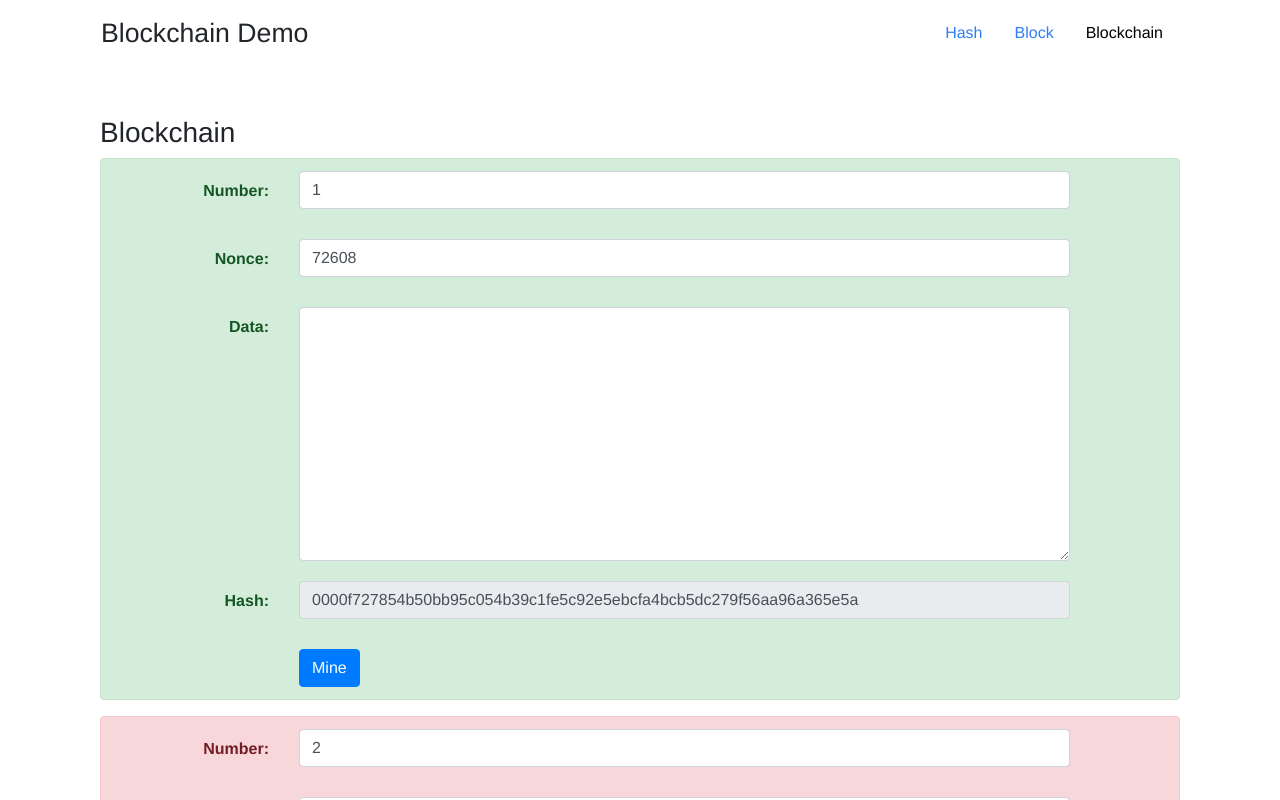
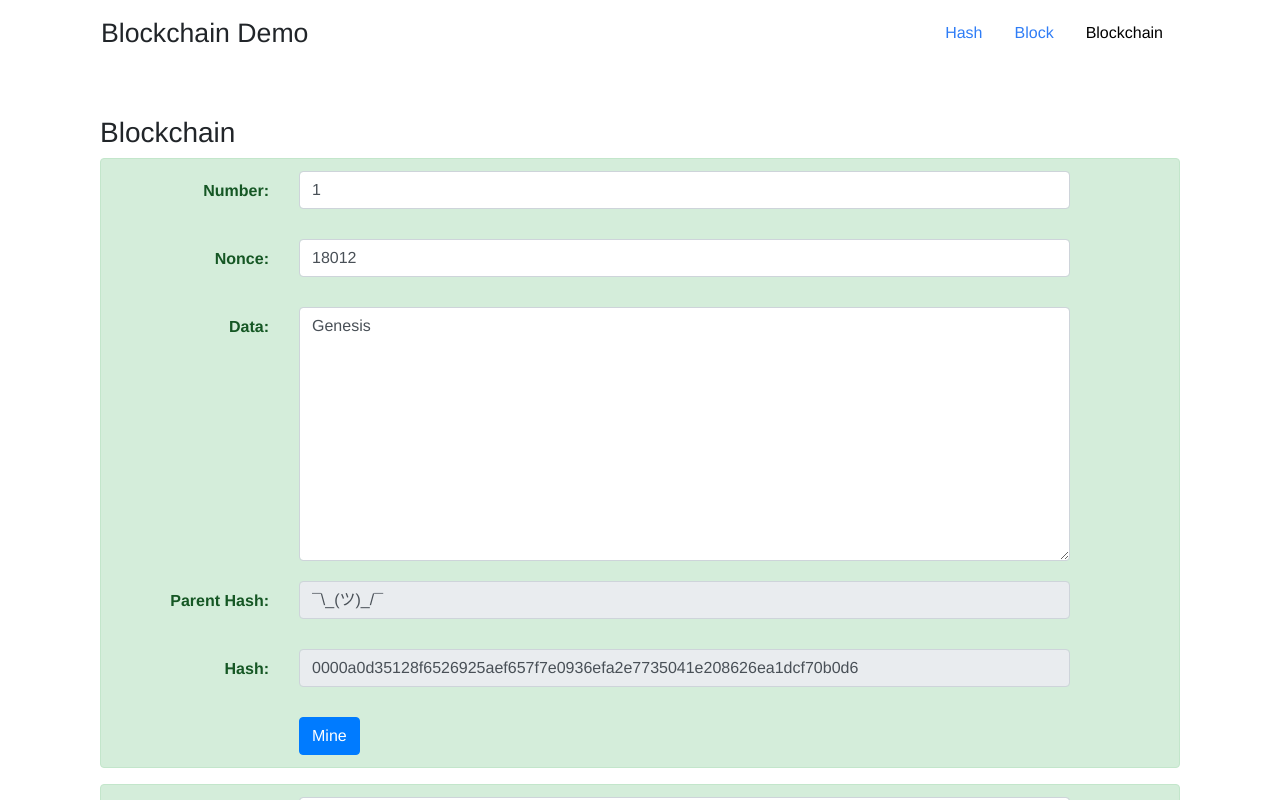
Before and after one commit to pachun/how-to-blockchain, a React (Create React App) app: page / in a window 1280 px wide. Shown: the top 800 px of the page. Built offline with nearby package versions, Linux system fonts and the light colour scheme.

Commit message:
WIP blockchain works with fixed number of blocks

```diff
--- a/src/BlockchainExample/Block.js
+++ b/src/BlockchainExample/Block.js
@@ -22,7 +22,7 @@ const style = {
 
 const update = updateFunction => event => updateFunction(event.target.value)
 
-const Block = ({ block, updateNumber, updateNonce, updateData, mine, mining, hash, backgroundColor }) =>
+const Block = ({ block, updateNumber, updateNonce, updateData, mine, mining, hash, parentHash, backgroundColor }) =>
   <Alert color={ backgroundColor(block) }>
     <Row>
       <Col xs='2' style={ style.label }>
@@ -55,6 +55,15 @@ const Block = ({ block, updateNumber, updateNonce, updateData, mine, mining, has
 
     <Row style={ style.notTopRow }>
       <Col xs='2' style={ style.label }>
+        <Label>Parent Hash: </Label>
+      </Col>
+      <Col xs='9'>
+        <Input disabled={ true } value={ block.parentHash() }/>
+      </Col>
+    </Row>
+
+    <Row style={ style.notTopRow }>
+      <Col xs='2' style={ style.label }>
         <Label>Hash: </Label>
       </Col>
       <Col xs='9'>
--- a/src/BlockchainExample/index.js
+++ b/src/BlockchainExample/index.js
@@ -10,19 +10,21 @@ class BlockchainExample extends React.Component {
     this.state = {
       blocks: [{
         number: '1',
-        nonce: '72608',
+        nonce: '18012',
+        data: 'Genesis',
+        mining: false,
+        parentHash: () => '¯\\_(ツ)_/¯',
+      },{
+        number: '2',
+        nonce: '27320',
         data: '',
         mining: false,
-      },{
-        number: '2',
-        nonce: '72608',
-        data: '',
-        mining: false,
+        parentHash: () => this.hash(this.state.blocks[0]),
       }],
     }
   }
 
-  blockAsString = block => `${block.number}${block.nonce}${block.data}`
+  blockAsString = block => `${block.number}${block.nonce}${block.data}${block.parentHash()}`
   sha256 = text => shajs('sha256').update(text).digest('hex')
   hash = block => this.sha256(this.blockAsString(block))
 
@@ -43,7 +45,10 @@ class BlockchainExample extends React.Component {
   valid = block => this.hash(block).substring(0, 4) === "0000"
   backgroundColor = block => this.valid(block) ? "success" : "danger"
 
-  blockToMine = block => { return { number: block.number, data: block.data, nonce: 0 } }
+  blockToMine = index => {
+    const block = this.state.blocks[index]
+    return { ...block, nonce: 0 }
+  }
 
   mine = index => () => this.setState(
     update(this.state, {blocks: {[index]: {$set: this.newBlock(index, {mining: true})}}}),
@@ -51,7 +56,7 @@ class BlockchainExample extends React.Component {
   )
 
   findValidNonce = (index) => () => {
-    for(var solvedBlock = this.blockToMine(this.state.blocks[index]); !this.valid(solvedBlock); solvedBlock.nonce++) {}
+    for(var solvedBlock = this.blockToMine(index); !this.valid(solvedBlock); solvedBlock.nonce++) {}
     this.setState(update(this.state, {blocks: {[index]: {$set: this.newBlock(index, {...solvedBlock, mining: false})}}}))
   }
 
```
